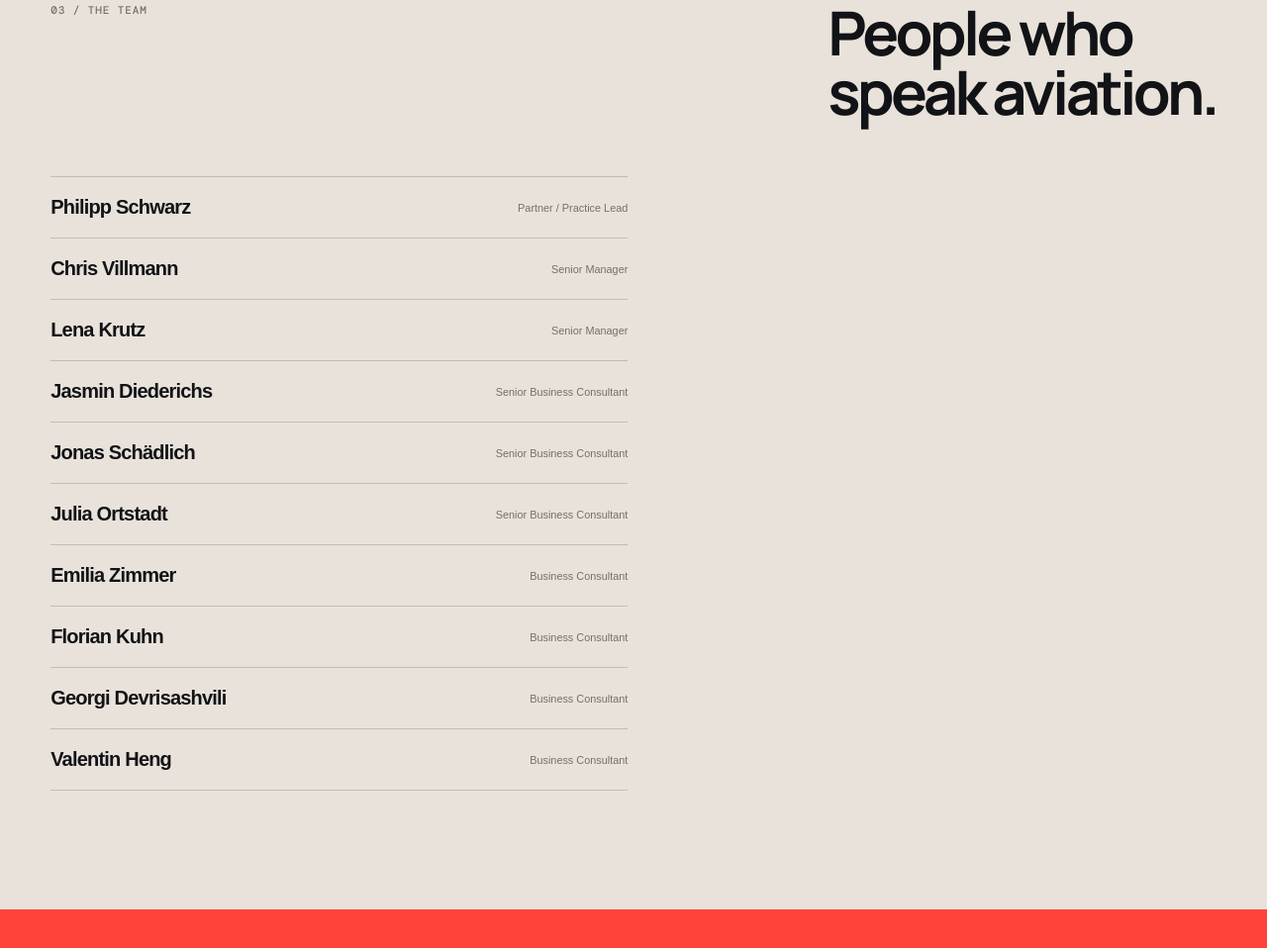
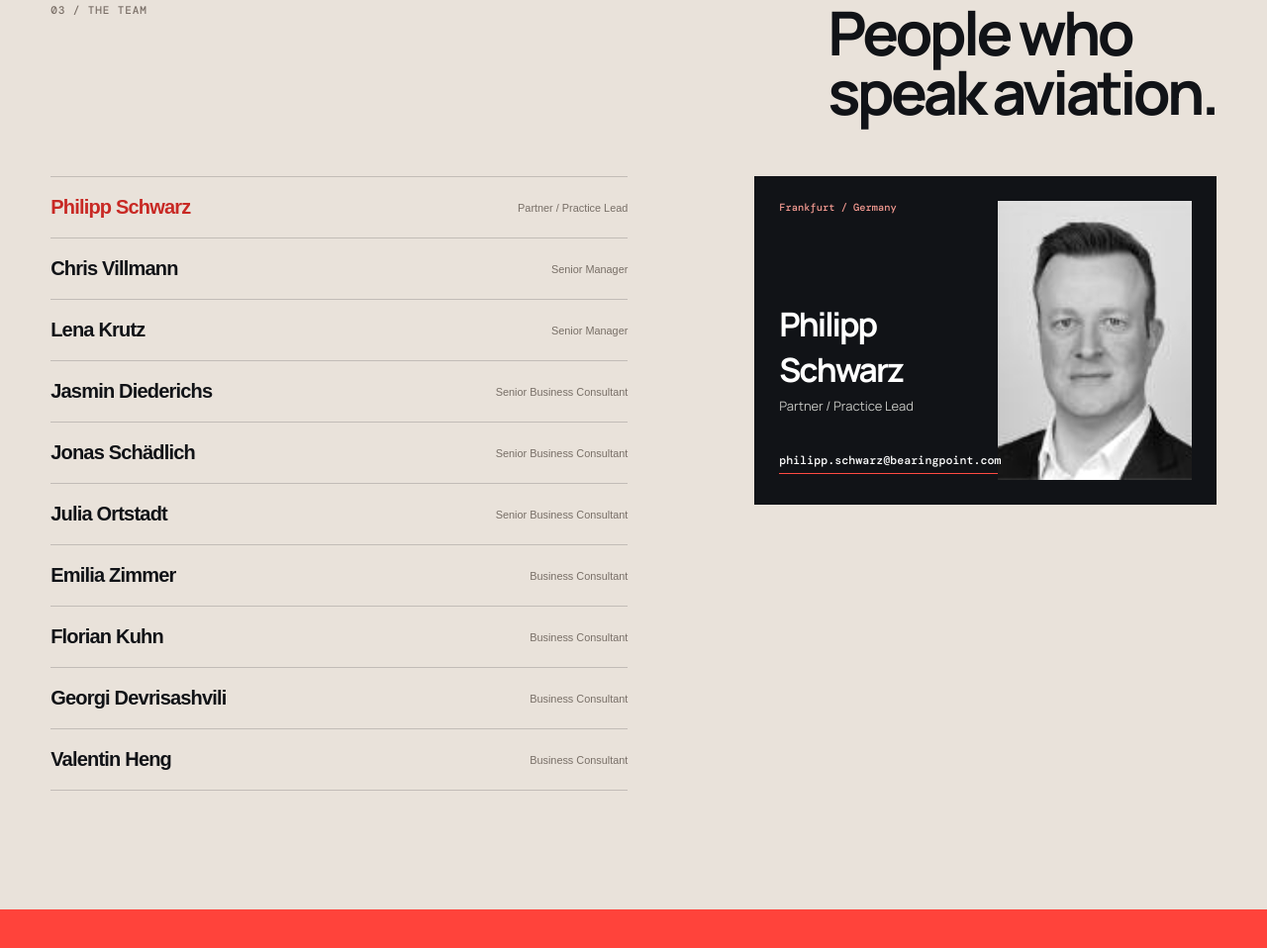
Before and after one commit to FWSchaefer/Team-Aviation, a plain HTML site: page index.html in a window 1280 px wide. Shown: the part 3089-4047 px from the top of the page at 99% size. Drawn offline with nearby package versions, Linux system fonts and the light colour scheme.

Commit message:
Restore visible team profile card

```diff
--- a/index.html
+++ b/index.html
@@ -107,7 +107,7 @@
         <div class="team-header"><p class="eyebrow">03 / The team</p><h2>People who<br />speak aviation.</h2></div>
         <div class="team-layout">
           <div class="team-list" role="tablist" aria-label="Aviation team members">
-            <button class="team-member" role="tab" aria-selected="false" data-person="philipp"><span>Philipp Schwarz</span><small>Partner / Practice Lead</small></button>
+            <button class="team-member active" role="tab" aria-selected="true" data-person="philipp"><span>Philipp Schwarz</span><small>Partner / Practice Lead</small></button>
             <button class="team-member" role="tab" aria-selected="false" data-person="chris"><span>Chris Villmann</span><small>Senior Manager</small></button>
             <button class="team-member" role="tab" aria-selected="false" data-person="lena"><span>Lena Krutz</span><small>Senior Manager</small></button>
             <button class="team-member" role="tab" aria-selected="false" data-person="jasmin"><span>Jasmin Diederichs</span><small>Senior Business Consultant</small></button>
@@ -118,7 +118,7 @@
             <button class="team-member" role="tab" aria-selected="false" data-person="georgi"><span>Georgi Devrisashvili</span><small>Business Consultant</small></button>
             <button class="team-member" role="tab" aria-selected="false" data-person="valentin"><span>Valentin Heng</span><small>Business Consultant</small></button>
           </div>
-          <article class="team-profile" aria-live="polite" hidden>
+          <article class="team-profile" aria-live="polite">
             <p class="profile-location">Frankfurt / Germany</p>
             <img class="profile-photo" id="profile-photo" src="assets/philipp.jpg" alt="Portrait of Philipp Schwarz" />
             <h3 id="profile-name">Philipp Schwarz</h3>
```
